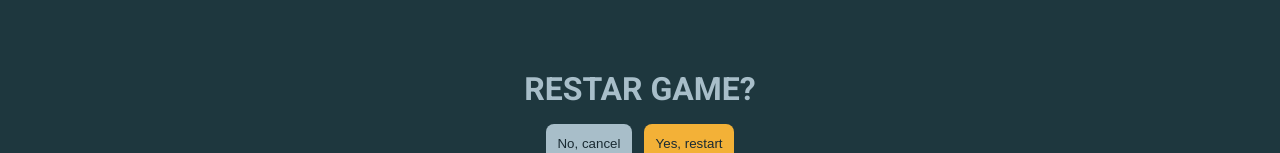
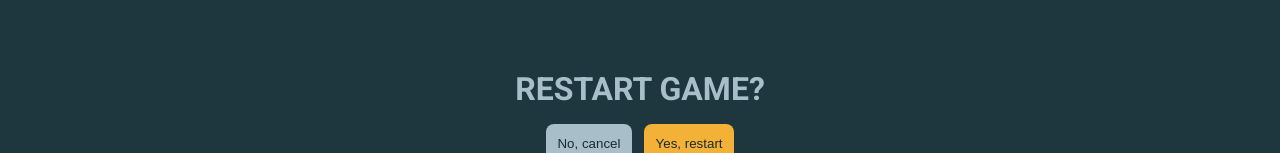
Before and after one commit to davifelix5/react-tic-tac-toe, a React (Vite) app: page /game in a window 1280 px wide. Both pictures are taken after a click on the button 793 px from the left and 155 px from the top of the page. Shown: the part 544-697 px from the top of the page. Built offline with nearby package versions, Linux system fonts and the light colour scheme.

Commit message:
fix: correcting typos

```diff
--- a/src/components/ConfirmModal/index.jsx
+++ b/src/components/ConfirmModal/index.jsx
@@ -26,7 +26,7 @@ export function ConfirmModal({ show, onClose, onConfirm }) {
       shouldCloseOnEsc={true}
       ariaHideApp={false}
     >
-      <Title>Restar Game?</Title>
+      <Title>Restart Game?</Title>
       <ButtonContainer>
         <Button onClick={onClose}>No, cancel</Button>
         <Button onClick={acceptModal}>Yes, restart</Button>
--- a/src/components/ResultModal/index.jsx
+++ b/src/components/ResultModal/index.jsx
@@ -41,7 +41,7 @@ export function ResultModal({isOpen, winner, onQuit, onNextRound}) {
       {winner ? (
         <Title color={mainColor}><Icon size={50} /> <span>takes the round</span></Title>
       ) : (
-        <Title color={secondaryBackground}>Houve um empate</Title>
+        <Title color={secondaryBackground}>It was a tie!</Title>
       )}
       <ButtonContainer>
         <Button onClick={onQuit} color={secondaryBackground} darkColor={darkSecondaryBackground}>Quit</Button>
```
